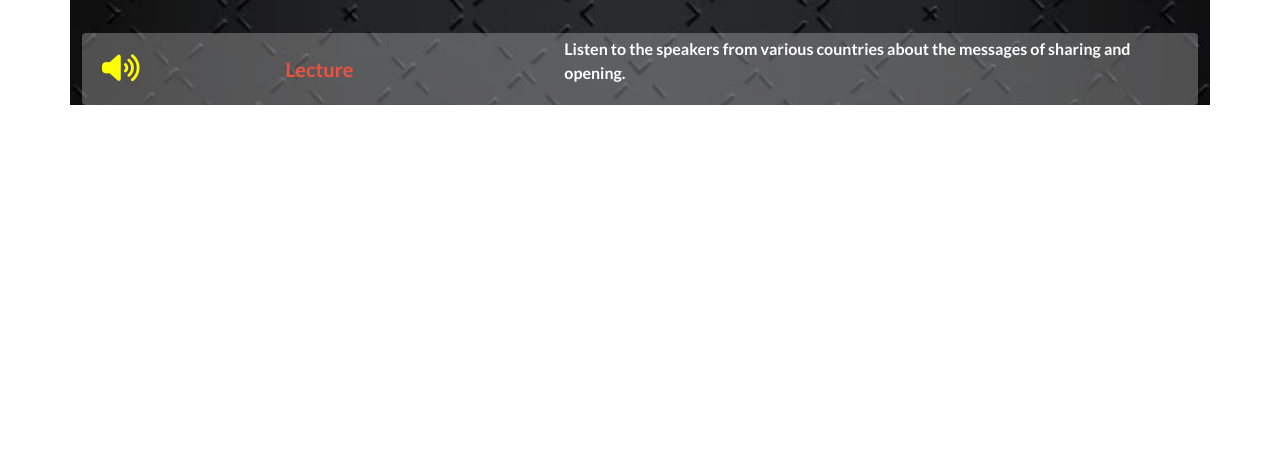
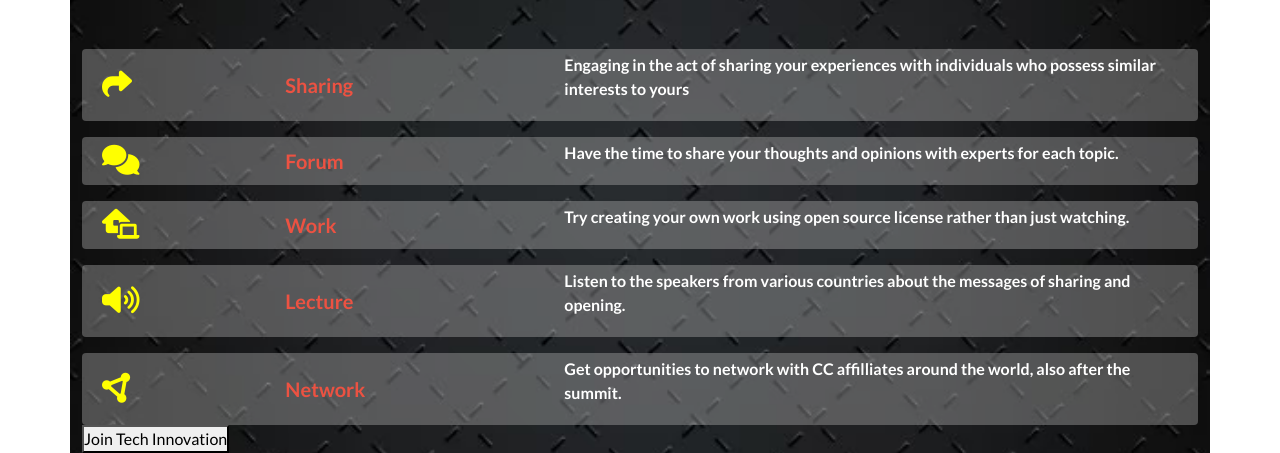
Before and after one commit to HtetWaiYan7191/capstone-project, a website: page main.html in a window 1280 px wide. Shown: the part 655-1108 px from the top of the page. Before the commit the page ends 800 px from the top, so only its background shows below. Drawn offline with nearby package versions, Linux system fonts and the light colour scheme.

Commit message:
Add main-program section

```diff
--- a/main.html
+++ b/main.html
@@ -59,7 +59,36 @@
     <!-- MAIN PROGRAM SECTION START  -->
     <section id="main-program-section" class="container">
         <h2 class="text-center text-white pt-4">Main Program</h2>
-        <div class="row row-cols-1 mx-auto mt-5">
+        <div id="line"></div>
+        <div class="row row-cols-1 mx-auto mt-5 gy-3">
+            <div class="col">
+                <div class="row align-items-center box-container py-1 px-2">
+                    <div class="col-2"><i class="fa-solid fa-share icons-color"></i></div>
+                    <div class="col-3 "><span class="fw-bold semi-title">Sharing</span></div>
+                    <div class="col-7 ps-3 pe-0"><p class="fw-bold text-white">Engaging in the act of sharing your experiences with individuals who possess similar interests to yours</p>
+                    </div>
+                </div>
+            </div>
+            <div class="col">
+                <div class="row align-items-center box-container py-1 px-2">
+                    <div class="col-2"><i class="fa-solid fa-comments icons-color"></i></div>
+                    <div class="col-3 "><span class="fw-bold semi-title">Forum</span></div>
+                    <div class="col-7 ps-3 pe-0"><p class="fw-bold text-white">Have the time to share your thoughts and
+                        opinions with experts for each topic.
+                    </p>
+                    </div>
+                </div>
+            </div>
+            <div class="col">
+                <div class="row align-items-center box-container py-1 px-2">
+                    <div class="col-2"><i class="fa-solid fa-house-laptop icons-color"></i></div>
+                    <div class="col-3 "><span class="fw-bold semi-title">Work</span></div>
+                    <div class="col-7 ps-3 pe-0"><p class="fw-bold text-white">Try creating your own work using open source
+                        license rather than just watching.
+                    </p>
+                    </div>
+                </div>
+            </div>
             <div class="col">
                 <div class="row align-items-center box-container py-1 px-2">
                     <div class="col-2"><i class="fa-solid fa-volume-high  icons-color"></i></div>
@@ -70,33 +99,18 @@
                 </div>
             </div>
             <div class="col">
-                <div class="row">
-                    <div class="col"></div>
-                    <div class="col"></div>
-                    <div class="col"></div>
+                <div class="row align-items-center box-container py-1 px-2">
+                    <div class="col-2"><i class="fa-solid fa-circle-nodes icons-color"></i></div>
+                    <div class="col-3 "><span class="fw-bold semi-title">Network</span></div>
+                    <div class="col-7 ps-3 pe-0"><p class="fw-bold text-white">Get opportunities to network with CC affilliates around the
+                        world, also after the summit.
+                    </p>
+                    </div>
                 </div>
             </div>
-            <div class="col">
-                <div class="row">
-                    <div class="col"></div>
-                    <div class="col"></div>
-                    <div class="col"></div>
-                </div>
-            </div>
-            <div class="col">
-                <div class="row">
-                    <div class="col"></div>
-                    <div class="col"></div>
-                    <div class="col"></div>
-                </div>
-            </div>
-            <div class="col">
-                <div class="row">
-                    <div class="col"></div>
-                    <div class="col"></div>
-                    <div class="col"></div>
-                </div>
-            </div>
+        </div>
+        <div id="join-button">
+            <button type="button">Join Tech Innovation</button>
         </div>
     </section>
 
```
